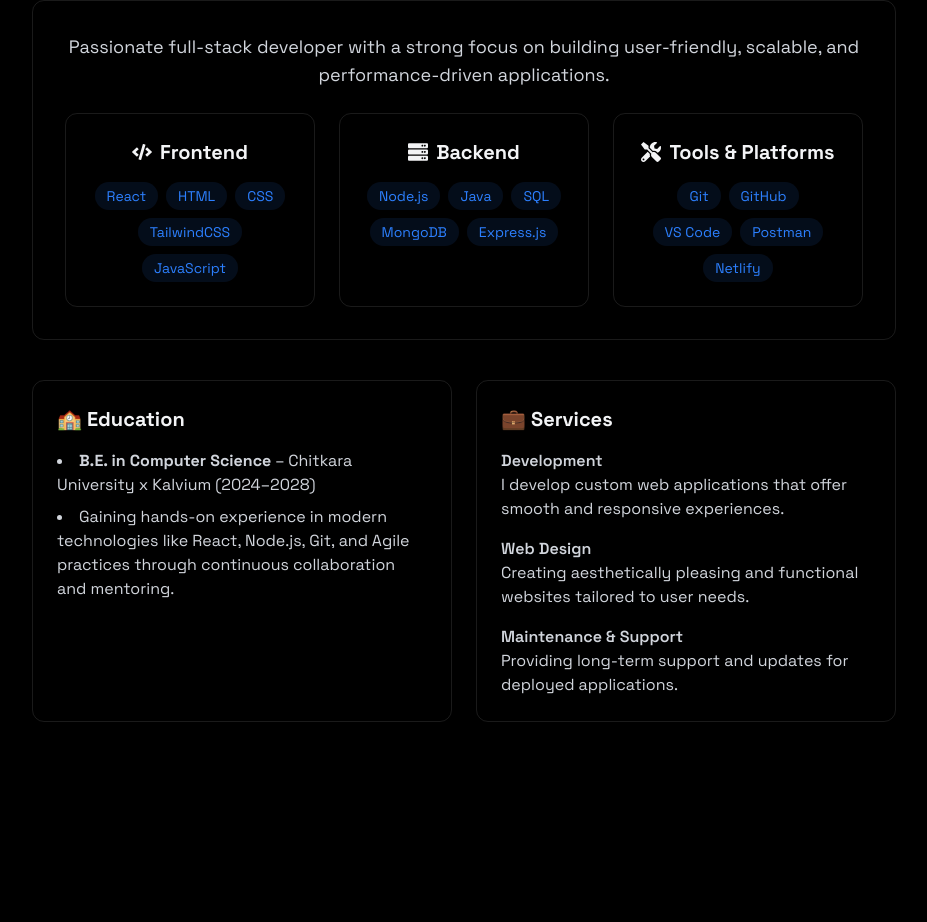
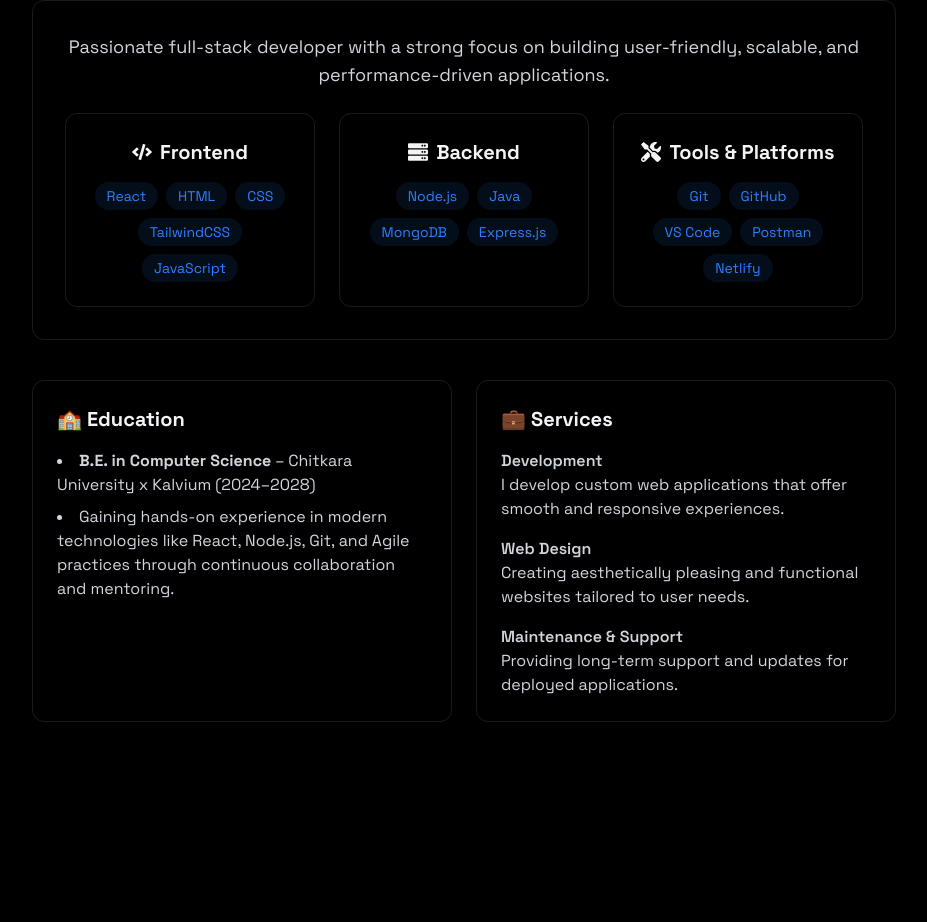
Before and after one commit to SKSHAMKAUSHAL/My-Portfolio, a React (Vite) app: page / in a window 1280 px wide. Shown: the part 948-1870 px from the top of the page, without its empty margins (176-1103 px from the left). Built offline with nearby package versions, Linux system fonts and the light colour scheme.

Commit message:
first commit

```diff
--- a/src/Components/sections/About.jsx
+++ b/src/Components/sections/About.jsx
@@ -3,7 +3,7 @@ import { FaCode, FaServer, FaTools } from "react-icons/fa";
 
 export const About = () => {
   const frontendSkills = ["React", "HTML", "CSS", "TailwindCSS", "JavaScript"];
-  const backendSkills = ["Node.js", "Java", "SQL", "MongoDB", "Express.js"];
+  const backendSkills = ["Node.js", "Java", "MongoDB", "Express.js"];
   const tools = ["Git", "GitHub", "VS Code", "Postman", "Netlify"];
 
   return (
```
Also changed, not shown: 1 other file (tests, documents, lock files or other folders).
